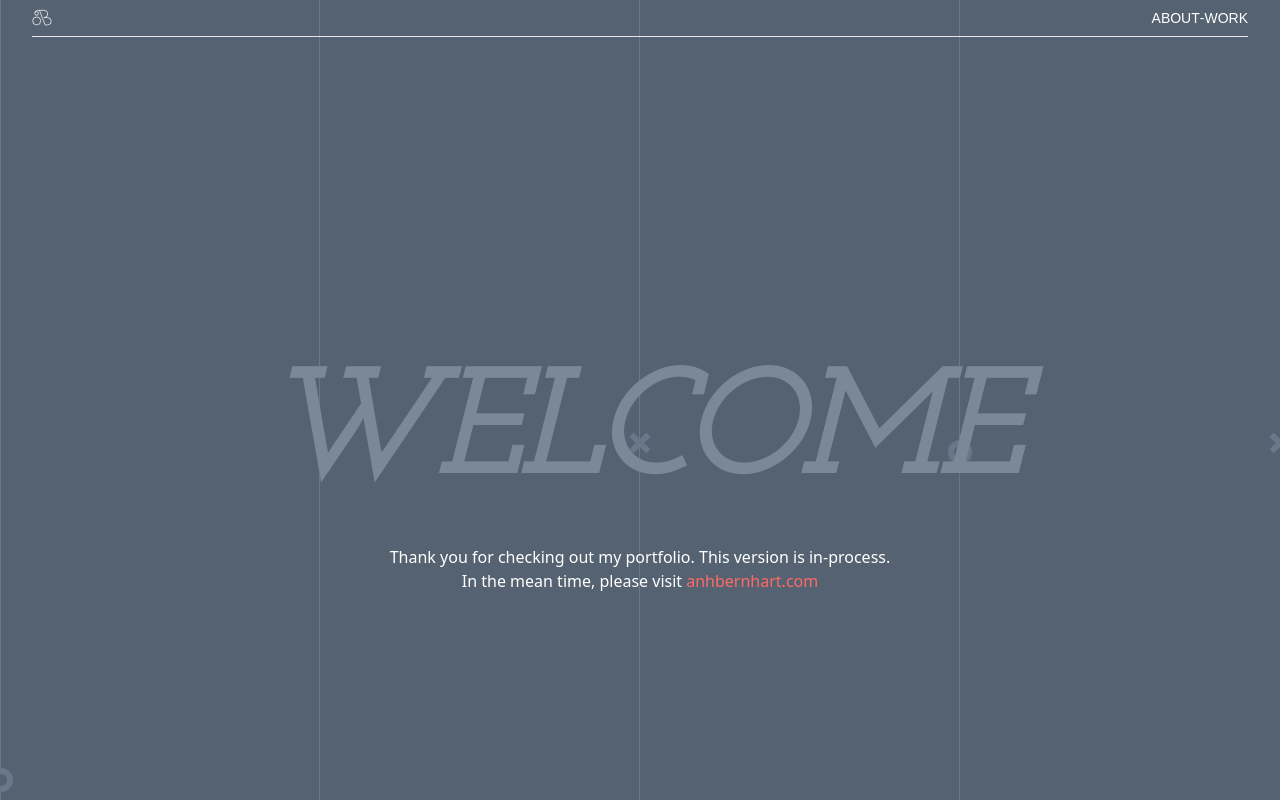
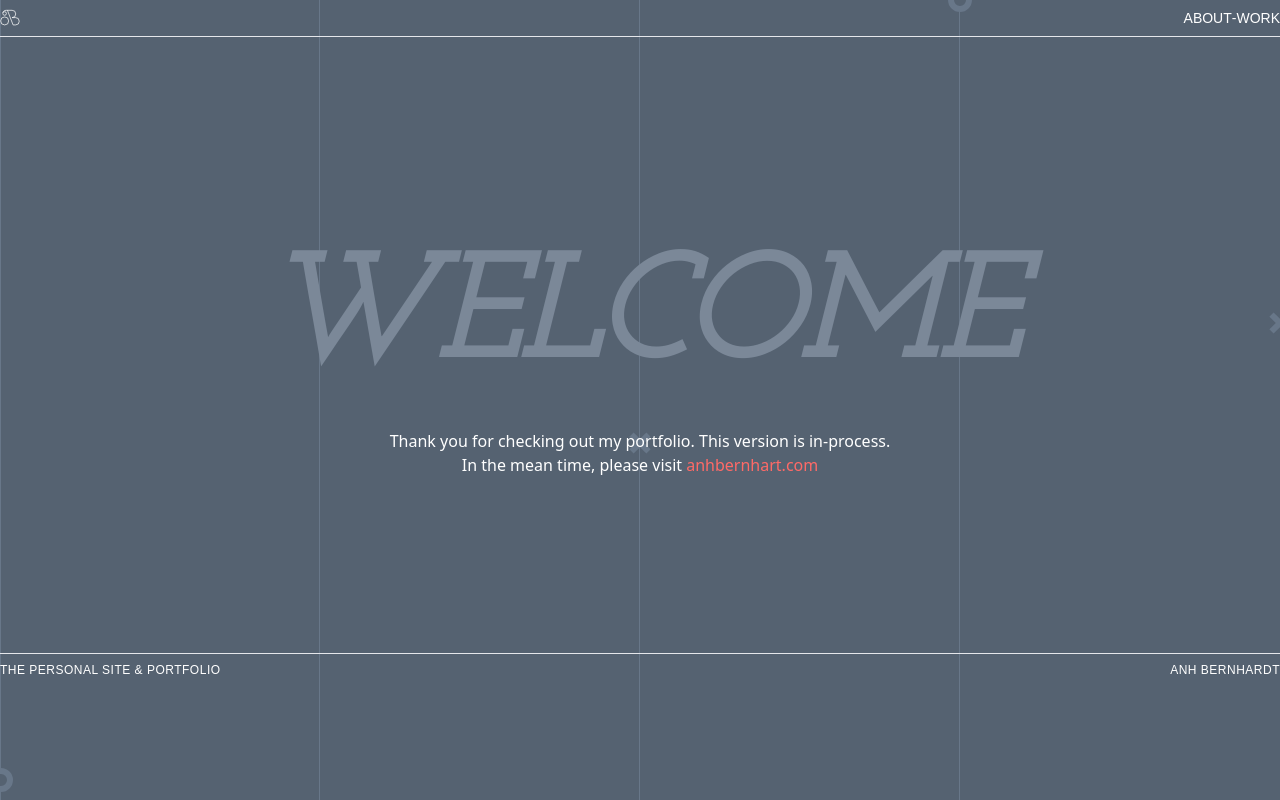
Before and after one commit to ahbernhardt/ahbernhardt.github.io, a Next.js app: page / in a window 1280 px wide. Shown: the top 800 px of the page. Built offline with nearby package versions, Linux system fonts and the light colour scheme.

Commit message:
wip: parallax grid background

```diff
--- a/components/parallax/parallax.js
+++ b/components/parallax/parallax.js
@@ -1,33 +1,31 @@
 const Parallax = () => {
     return(
+        <div className="parallax__layer parallax__layer--background">
             <div className="body-parallax">
                 <div className="parallax">
-                {/* far-left*/}
                     <div className="parallax-group parallax-group--far-left">
-                    <div className="parallax-item parallax-item--o parallax-item--left"/>
-                    <div className="parallax-item parallax-item--x"/>
-                    <div className="parallax-item parallax-item--x parallax-item--left"/>
-                    <div className="parallax-item parallax-item--o parallax-item--left"/>
-                    <div className="parallax-item parallax-item--x"/>
-                    <div className="parallax-item parallax-item--x"/>
+                        <div className="parallax-item parallax-item--o parallax-item--left"></div>
+                        <div className="parallax-item parallax-item--x parallax-item--left"></div>
+                        <div className="parallax-item parallax-item--o parallax-item--left"></div>
+                        <div className="parallax-item parallax-item--x"></div>
+                        <div className="parallax-item parallax-item--x"></div>
+                        <div className="parallax-item parallax-item--x"></div>
                     </div>
-                {/* mid-left */}
                     <div className="parallax-group parallax-group--mid-left">
-                    <div className="parallax-item parallax-item--x"/>
-                    <div className="parallax-item parallax-item--o"/>
-                    <div className="parallax-item parallax-item--x"/>
+                        <div className="parallax-item parallax-item--x"></div>
+                        <div className="parallax-item parallax-item--o"></div>
+                        <div className="parallax-item parallax-item--x"></div>
                     </div>
-                {/* mid-right */}
-                <div className="parallax-group parallax-group--mid-left">
-                    <div className="parallax-item parallax-item--o"/>
-                    <div className="parallax-item parallax-item--o"/>
-                    <div className="parallax-item parallax-item--o"/>
+                    <div className="parallax-group parallax-group--mid-right">
+                        <div className="parallax-item parallax-item--o"></div>
+                        <div className="parallax-item parallax-item--o"></div>
+                        <div className="parallax-item parallax-item--o"></div>
                     </div>
-                {/*far-right */}
-                <div className="parallax-group parallax-group--mid-left">
-                    <div className="parallax-item parallax-item--x"/>
-                    <div className="parallax-item parallax-item--x"/>
-                    <div className="parallax-item parallax-item--x"/>
+                    <div className="parallax-group parallax-group--far-right">
+                        <div className="parallax-item parallax-item--x"></div>
+                        <div className="parallax-item parallax-item--x"></div>
+                        <div className="parallax-item parallax-item--x"></div>
+                    </div>
                 </div>
             </div>
         </div>
--- a/pages/index.js
+++ b/pages/index.js
@@ -19,10 +19,12 @@ export default function Home() {
     return (
         <>
             <SEO site={site}/>
+
             <Parallax />
-            <main className="w-full px-[0.75rem] sm:px-[2rem] xl:px-[calc(50% - 40em)] 3xl:px-[2em] 3xl:max-w-[1488px] justify-center mx-auto">
+
+            <main className="parallax__layer parallax__layer--foreground">
                 <Nav/>
-                <div className="relative w-full h-fit py-[24%] mx-auto text-center">
+                <section className="w-full h-fit mx-auto text-center my-44">
                     <div className="font-josef text-[5.6rem] sm:text-[9rem] 3xl:text-[8.4rem] text-[#7B8898] font-bold italic uppercase">
                         Welcome
                     </div>
@@ -38,7 +40,24 @@ export default function Home() {
                         </h3>
                     </div>
 
-                    <div className="absolute flex bottom-0 w-full py-[12px] px-6 text-xs tracking-[0.5px] font-neueHaas font-thin border-t-[1px] border-gray-200 uppercase justify-between">
+                </section>
+                <section className="w-full h-fit mx-auto text-center ">
+                    {/*<div className="font-josef text-[5.6rem] sm:text-[9rem] 3xl:text-[8.4rem] text-[#7B8898] font-bold italic uppercase">*/}
+                    {/*    Welcome*/}
+                    {/*</div>*/}
+
+                    {/*<div className="h-fit z-2">*/}
+                    {/*    <h3>Thank you for checking out my portfolio. This version is in-process.</h3>*/}
+                    {/*    <h3>In the mean time, please visit {' '}*/}
+                    {/*        <a href="https://anhbernhardt.com"*/}
+                    {/*           target="_blank"*/}
+                    {/*           rel="noreferrer"*/}
+                    {/*           className="text-[#FF6A67] hover:text-orange-400">*/}
+                    {/*            anhbernhart.com</a>*/}
+                    {/*    </h3>*/}
+                    {/*</div>*/}
+
+                    <div className="mt-6 flex py-2 w-full text-xs tracking-[0.5px] font-neueHaas font-thin border-t-[1px] border-gray-200 uppercase justify-between">
                        <div className="w-fit">
                            The personal site & portfolio
                        </div>
@@ -46,7 +65,7 @@ export default function Home() {
                             Anh Bernhardt
                         </div>
                     </div>
-                </div>
+                </section>
             </main>
         </>
     )
--- a/styles/globals.css
+++ b/styles/globals.css
@@ -3,11 +3,118 @@
 @tailwind utilities;
 
 :root {
+  --parallax-scale: 0.5; /* pseudo-perspective depth, 0=deactivate */
+  --parallax-min-height: 100vh; /* could be overwritten by JS measurement if too low */
+  --container-offset-adjustment: 0;
 }
+
 * {
   -webkit-tap-highlight-color: rgba(0,0,0,0);
+  box-sizing: border-box;
 }
+
+/*html{*/
+/*  font-family: sans-serif;*/
+/*  -ms-text-size-adjust: 100%;*/
+/*  -webkit-text-size-adjust: 100%*/
+/*}*/
+
 body {
   color: rgb(255, 255, 255);
   background-color: #556271;
+  /*display: block;*/
+
+  position: relative;
+  z-index: -1;
+  /*top: 0;*/
+  transform-origin: top;
+  /*transform: scaleY(calc(1 - var(--parallax-scale)));*/
+  /*margin-top: calc(var(--container-offset-adjustment) + (-1 * max(100vh, var(--parallax-min-height))));*/
+  /*margin-bottom: calc(-1 * var(--container-offset-adjustment));*/
 }
+
+
+
+/* disable if requested for accessibility reasons */
+@media (prefers-reduced-motion) {
+  :root {
+    --parallax-scale: 0;
+  }
+}
+
+.parallax__layer {
+  transform-origin: top;
+  /*transform: scaleY(calc(1 / (1 - var(--parallax-scale))));*/
+}
+
+.parallax__layer--background {
+  position: relative;
+  z-index: -2;
+  top: 0;
+  height: 100%;
+  min-height: 100vh;
+  /*border: red solid 2px;*/
+  /*min-height: max(100vh, var(--parallax-min-height));*/
+}
+
+.parallax__layer--foreground {
+  width: 100%;
+  height: fit-content;
+  position: absolute;
+  top: 0;
+  padding: 0 0.75rem;
+  z-index: 1;
+  /*border: yellow solid 2px;*/
+  /*display: block;*/
+}
+
+@media screen and (min-width: 768px) {
+  .parallax__layer--foreground{
+    padding: 0 2rem;
+  }
+}
+
+@media screen and (min-width: 1024px) {
+  .parallax__layer--foreground{
+    padding: 0 calc(50% - 40em);
+  }
+}
+
+@media screen and (min-width: 1560px) {
+  .parallax__layer--foreground{
+    padding: 0 2em;
+    max-width: 1488px;
+  }
+}
+
+
+@media only screen and (min-width: 20em) {
+  .parallax__layer--foreground {
+    padding:0 0.75rem
+  }
+}
+
+@media only screen and (min-width: 40em) {
+  .parallax__layer--foreground {
+    padding:0 2rem
+  }
+}
+
+@media only screen and (min-width: 60em) {
+  .parallax__layer--foreground {
+    padding:0 2rem
+  }
+}
+
+@media only screen and (min-width: 1280px) {
+  .parallax__layer--foreground {
+    padding:0 calc(50% - 40em)
+  }
+}
+
+@media only screen and (min-width: 1360px) {
+  .parallax__layer--foreground {
+    max-width: 1488px;
+    padding: 0 2em
+  }
+}
--- a/styles/parallaxBG.css
+++ b/styles/parallaxBG.css
@@ -1,20 +1,21 @@
-.body-parallax{
-    position: fixed;
+.body-parallax {
+    position: relative;
     top: 0;
     left: 0;
     right: 0;
     bottom: 0;
     width: 100%;
-    height: 100vh;
+    height: 100%;
     z-index: 0;
 }
+
 .parallax {
     position: relative;
     display: flex;
     left: 0;
     right: 0;
     width: 100%;
-    height: 100vh;
+    height: 100%;
     margin: 0 auto;
     padding: 0 0.75rem;
     z-index: 0
@@ -46,7 +47,7 @@
 
 @media only screen and (min-width: 1360px) {
     .parallax {
-        max-width:1488px;
+        max-width: 1488px;
         padding: 0 2em
     }
 }
@@ -54,9 +55,9 @@
 .parallax-group {
     position: relative;
     display: block;
-    height: 100vh;
+    height: 280vh;
     width: 33.33333%;
-    border-right: 1px solid #687789
+    border-right: 1px solid #687789;
 }
 
 @media only screen and (min-width: 40em) {
```
Lines whose indentation alone changed are shown as unchanged.
